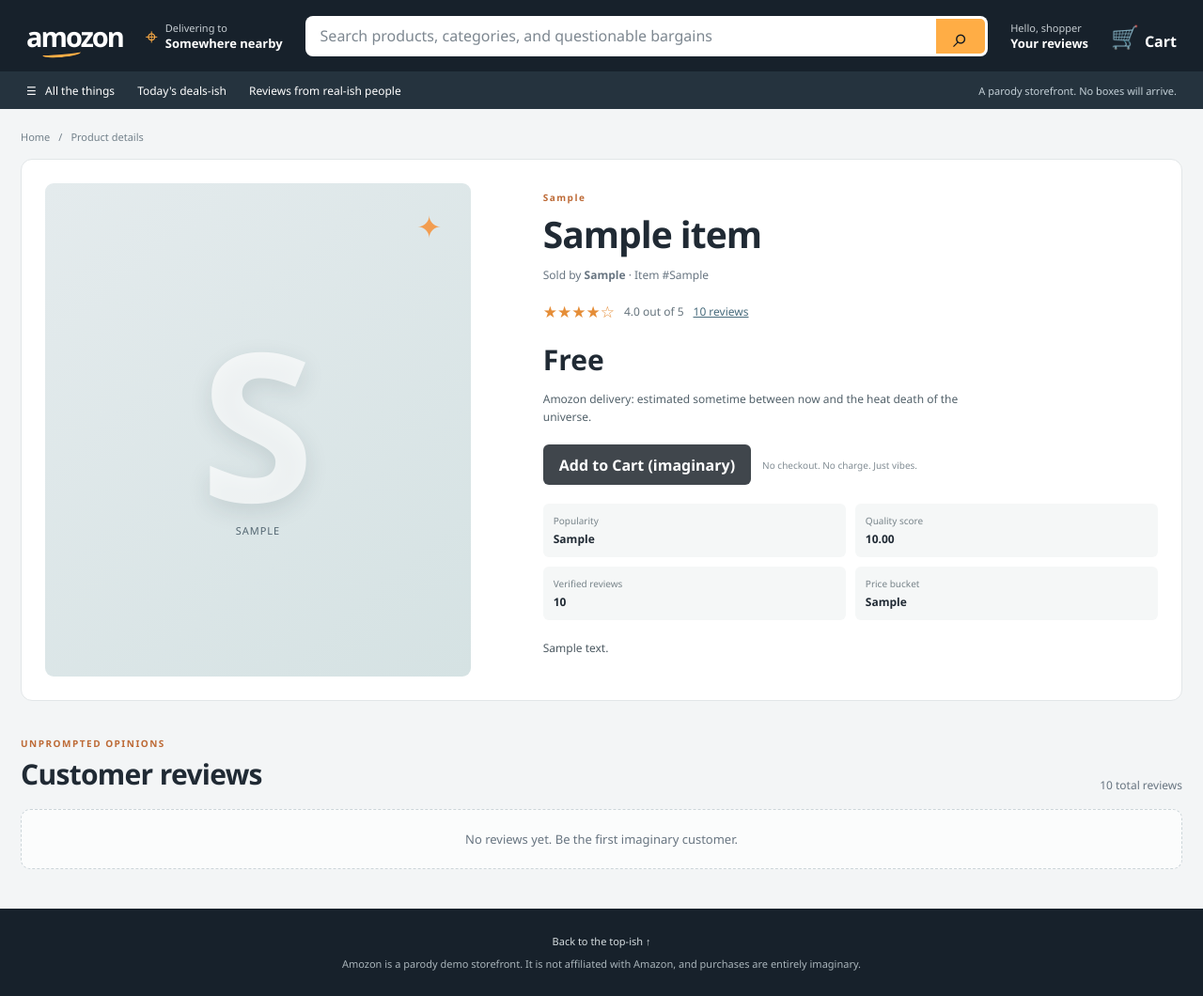
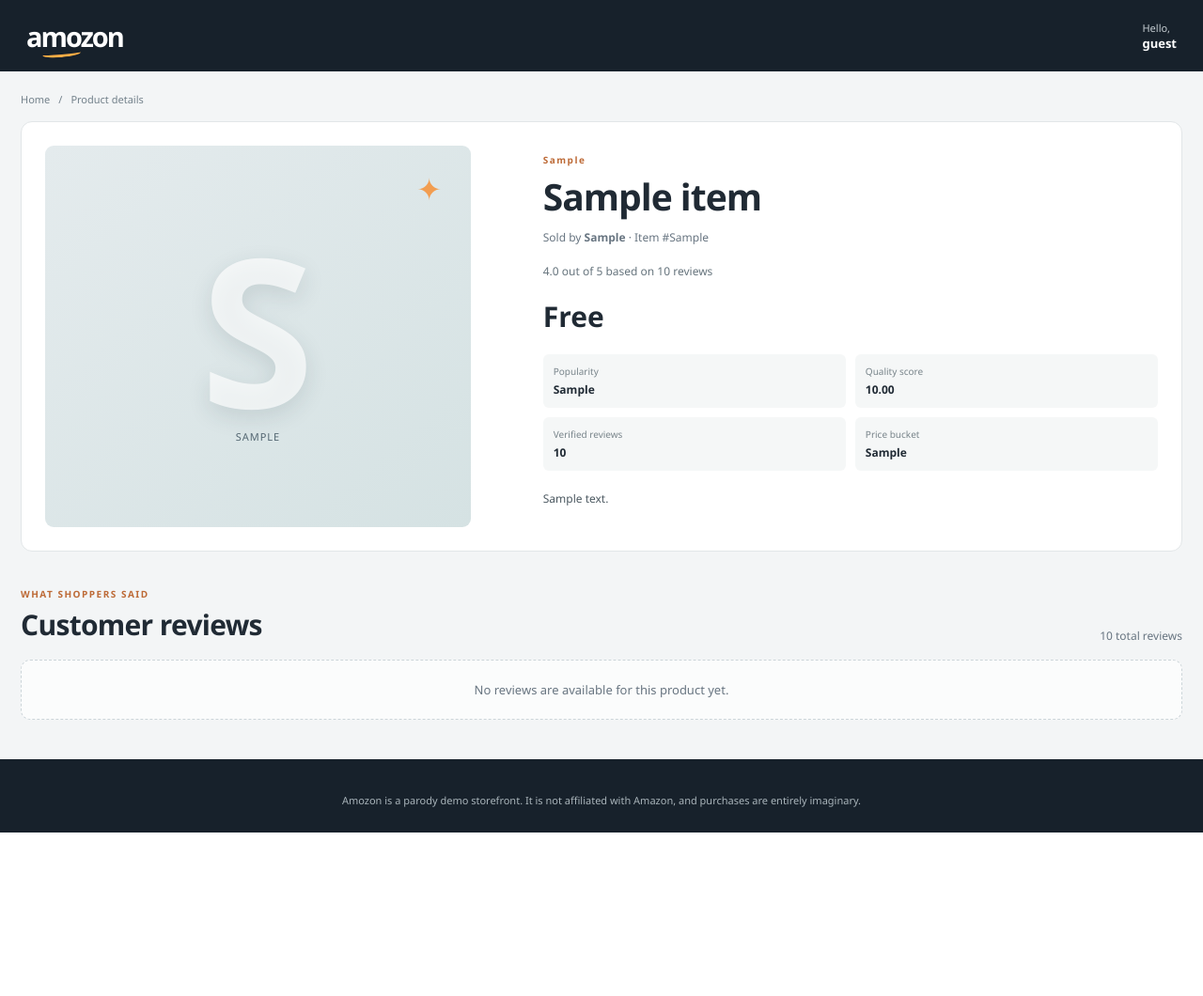
Before and after one commit to mariotey/amozon_frontend, a Django app: a page that uses store/templates/base.html in a window 1280 px wide. Shown: the whole page at 94% size. After the commit the page ends 886 px from the top, so only its background shows below. Run offline with Django 5.2, Linux system fonts and the light colour scheme; tables that the repository leaves empty hold one stand-in row (values such as "Sample post").

Commit message:
Updated webpage interface

```diff
--- a/store/static/store/styles.css
+++ b/store/static/store/styles.css
@@ -30,36 +30,18 @@ button, input, select { font: inherit; }
   border-bottom: 3px solid var(--orange); border-radius: 0 0 50% 50%;
   transform: rotate(-5deg);
 }
-.delivery-note { display: flex; align-items: center; gap: 8px; flex: 0 0 auto; }
-.delivery-icon { font-size: 23px; color: var(--orange); }
-.delivery-note small, .delivery-note strong, .header-link small, .header-link strong { display: block; }
-.delivery-note small, .header-link small { color: #c6cdd2; font-size: 11px; }
-.delivery-note strong, .header-link strong { font-size: 13px; }
-.search-form {
-  min-width: 180px; flex: 1; height: 43px; display: flex; overflow: hidden;
-  border: 3px solid transparent; border-radius: 8px; background: white;
+.account-area { display: flex; align-items: center; gap: 18px; margin-left: auto; flex: 0 0 auto; }
+.account-picker { min-width: 0; display: grid; align-items: center; white-space: nowrap; }
+.account-picker label, .account-picker > span { display: block; color: #c6cdd2; font-size: 11px; }
+.account-picker select {
+  max-width: 150px; padding: 2px 20px 2px 0; overflow: hidden; color: var(--white);
+  border: 0; background: transparent; font-size: 13px; font-weight: 700;
+  text-overflow: ellipsis; cursor: pointer;
 }
-.search-form:focus-within { border-color: var(--orange); }
-.search-form input { min-width: 0; flex: 1; padding: 0 13px; color: var(--ink); border: 0; outline: 0; }
-.search-form input::placeholder { color: #7d8790; }
-.search-form button {
-  width: 52px; border: 0; background: var(--orange); color: var(--navy-deep);
-  font-size: 29px; line-height: 1; cursor: pointer;
-}
-.header-link { text-decoration: none; flex: 0 0 auto; }
-.cart-link { text-decoration: none; display: flex; align-items: end; gap: 6px; }
-.cart-link span { font-size: 24px; }
-.subnav {
-  min-height: 40px; padding: 0 28px; display: flex; align-items: center; gap: 24px;
-  background: #25333e; font-size: 12px; max-width: 100%;
-}
-.subnav > a { text-decoration: none; white-space: nowrap; }
-.subnav > a:hover, .header-link:hover { color: var(--orange); }
-.subnav-tag { margin-left: auto; color: #c5d1d8; font-size: 11px; white-space: nowrap; }
-.user-picker { display: flex; align-items: center; gap: 7px; margin-left: auto; white-space: nowrap; }
-.subnav-tag + .user-picker { margin-left: 0; }
-.user-picker label { color: #d4dade; font-size: 11px; }
-.user-picker select { max-width: 175px; padding: 5px 8px; color: var(--white); border: 1px solid #53616a; border-radius: 4px; background: #25333e; }
+.account-picker select:focus-visible { outline: 2px solid var(--orange); outline-offset: 3px; }
+.account-picker option { color: var(--ink); background: var(--white); }
+.account-picker > strong { display: block; max-width: 150px; overflow: hidden; font-size: 13px; text-overflow: ellipsis; }
+.user-picker { min-width: 0; white-space: nowrap; }
 .page-shell { width: min(1320px, calc(100% - 44px)); margin: 0 auto; min-height: 75vh; }
 .hero {
   position: relative; min-height: 340px; margin: 24px 0 34px; overflow: hidden;
@@ -99,6 +81,7 @@ button, input, select { font: inherit; }
 .muted { color: var(--muted); font-size: 12px; }
 .recommendation-note { margin: -4px 0 15px; color: var(--muted); font-size: 12px; }
 .product-grid { display: grid; grid-template-columns: repeat(4, minmax(0, 1fr)); gap: 16px; }
+.product-grid.popular-product-grid { grid-template-columns: repeat(5, minmax(0, 1fr)); }
 .product-card { min-width: 0; overflow: hidden; display: flex; flex-direction: column; background: white; border: 1px solid #e8ebed; border-radius: 10px; box-shadow: 0 3px 12px #25323b08; }
 .product-card:hover { box-shadow: 0 9px 24px #25323b15; transform: translateY(-2px); transition: .18s ease; }
 .product-art {
@@ -115,7 +98,7 @@ button, input, select { font: inherit; }
 .product-category { margin: 0 0 6px; color: #78848c; font-size: 10px; text-transform: uppercase; letter-spacing: .7px; }
 .product-title { min-height: 40px; color: #273743; font-size: 14px; font-weight: 650; line-height: 1.4; text-decoration: none; }
 .product-title:hover, .review-product-link:hover { color: #ad572d; text-decoration: underline; }
-.product-rating { margin: 10px 0 5px; color: #e4872f; font-size: 13px; }.product-rating small { color: #65727b; font-size: 11px; }.rating-muted { color: #d9dedf; }
+.product-rating { display: flex; align-items: baseline; gap: 4px; margin: 10px 0 5px; color: #bd672e; font-size: 13px; }.product-rating small { color: #65727b; font-size: 11px; }
 .product-price { display: flex; align-items: start; gap: 2px; margin: 3px 0; color: #1e2a32; }.product-price span { padding-top: 3px; font-size: 12px; }.product-price strong { font-size: 21px; }
 .review-count { margin: 2px 0 10px; color: #748087; font-size: 10px; }
 .button-small { min-height: 33px; margin-top: auto; padding: 0 12px; color: #273743; border: 1px solid #d7dee1; background: #f8faf9; font-size: 11px; }.button-small:hover { border-color: #e59a50; background: #fff9ef; }
@@ -127,7 +110,7 @@ button, input, select { font: inherit; }
 .review-card { display: flex; gap: 15px; padding: 19px 0; border-bottom: 1px solid var(--line); }
 .review-product-mark { flex: 0 0 42px; width: 42px; height: 42px; display: grid; place-items: center; border-radius: 11px; color: #fff; background: linear-gradient(140deg, #334a56, #697e87); font-weight: 900; }
 .review-body { min-width: 0; }.review-meta { display: flex; flex-wrap: wrap; align-items: center; gap: 10px; color: #6c7780; font-size: 11px; }
-.review-stars { color: #e58d37; letter-spacing: 1px; }.verified-pill { padding: 3px 7px; border-radius: 20px; color: #4e6b58; background: #e7f0e8; font-size: 10px; }
+.verified-pill { padding: 3px 7px; border-radius: 20px; color: #4e6b58; background: #e7f0e8; font-size: 10px; }
 .review-product-link { display: inline-block; margin: 7px 0 0; color: #324652; font-size: 12px; font-weight: 700; text-decoration: none; }
 .review-body h3 { margin: 5px 0 4px; font-size: 14px; }.review-body p { margin: 5px 0 8px; color: #48545d; font-size: 13px; line-height: 1.6; }.review-body small { color: #818c93; font-size: 10px; }
 .pagination { display: flex; justify-content: center; align-items: center; gap: 18px; padding: 20px 0; color: var(--muted); font-size: 12px; }.pagination a { padding: 8px 12px; border: 1px solid var(--line); border-radius: 5px; background: #fff; text-decoration: none; }
@@ -137,7 +120,7 @@ button, input, select { font: inherit; }
 .detail-art-letter { color: #ffffffad; font-size: clamp(120px, 22vw, 220px); font-weight: 900; line-height: .95; text-shadow: 0 8px 24px #23343c20; }
 .detail-art-spark { position: absolute; top: 24px; right: 30px; color: #f29d50; font-size: 32px; }
 .detail-copy { padding: 8px 0; }.detail-copy h1 { margin: 0 0 8px; font-size: clamp(27px, 4vw, 39px); line-height: 1.15; letter-spacing: -1px; }
-.detail-byline { color: var(--muted); font-size: 12px; }.detail-rating { display: flex; flex-wrap: wrap; align-items: center; gap: 10px; margin: 19px 0; color: #66747d; font-size: 12px; }.detail-rating span { color: #e58d37; font-size: 17px; }.detail-rating a { color: #476b7c; }
+.detail-byline { color: var(--muted); font-size: 12px; }.detail-rating { display: flex; flex-wrap: wrap; align-items: center; gap: 10px; margin: 19px 0; color: #66747d; font-size: 12px; }.detail-rating a { color: #476b7c; }
 .detail-price { display: flex; align-items: start; gap: 3px; margin: 18px 0 7px; }.detail-price span { padding-top: 5px; }.detail-price strong { font-size: 30px; }
 .delivery-copy { max-width: 470px; color: #52616a; font-size: 12px; line-height: 1.6; }.detail-actions { display: flex; flex-wrap: wrap; align-items: center; gap: 12px; margin: 20px 0; }.detail-actions button:disabled { opacity: .8; cursor: not-allowed; }.detail-actions span { color: #818c93; font-size: 10px; }
 .detail-facts { display: grid; grid-template-columns: repeat(2, minmax(0, 1fr)); gap: 10px; margin: 20px 0; }.detail-facts div { padding: 11px; border-radius: 6px; background: #f5f7f7; }.detail-facts dt { color: #78848a; font-size: 10px; }.detail-facts dd { margin: 4px 0 0; font-size: 12px; font-weight: 700; }
@@ -146,16 +129,16 @@ button, input, select { font: inherit; }
 .visually-hidden { position: absolute; width: 1px; height: 1px; padding: 0; margin: -1px; overflow: hidden; clip: rect(0, 0, 0, 0); white-space: nowrap; border: 0; }
 
 @media (max-width: 950px) {
-  .header-main { gap: 15px; padding: 12px 18px; }.delivery-note { display: none; }
-  .subnav { gap: 16px; padding: 0 18px; }.subnav-tag { display: none; }.user-picker { margin-left: auto; }
+  .header-main { gap: 15px; padding: 12px 18px; }
+  .account-area { gap: 12px; }.account-picker select { max-width: 180px; }
+  .product-grid.popular-product-grid { grid-template-columns: repeat(5, minmax(180px, 1fr)); overflow-x: auto; padding-bottom: 8px; }
   .product-grid { grid-template-columns: repeat(3, minmax(0, 1fr)); }
 }
 @media (max-width: 650px) {
   .header-main { flex-wrap: wrap; gap: 11px 15px; padding: 11px 14px; }
-  .brand-name { font-size: 25px; }.account-link { margin-left: auto; }.account-link small { display: none; }.cart-link { display: none; }
-  .search-form { order: 2; flex-basis: 100%; }.subnav { gap: 13px; overflow-x: auto; padding: 0 14px; }.subnav > a { font-size: 11px; }.subnav > a:nth-of-type(3) { display: none; }
-  .user-picker { display: none; }
+  .brand-name { font-size: 25px; }.account-area { gap: 9px; }.account-picker select { max-width: min(55vw, 220px); font-size: 12px; }
   .page-shell { width: calc(100% - 26px); }
+  .product-grid.popular-product-grid { grid-template-columns: repeat(5, minmax(155px, 1fr)); }
   .hero { min-height: 370px; margin: 13px 0 25px; padding: 27px 22px; align-items: flex-start; border-radius: 11px; }
   .hero-copy { max-width: 90%; }.hero h1 { font-size: clamp(34px, 10vw, 48px); }.hero-copy > p:not(.eyebrow) { max-width: 280px; font-size: 13px; }
   .hero-art { width: 48%; height: 50%; top: auto; bottom: 12px; opacity: .75; }.hero-package { width: 100px; height: 97px; font-size: 23px; }
--- a/store/templates/base.html
+++ b/store/templates/base.html
@@ -11,46 +11,33 @@
 <body>
   <header class="site-header">
     <div class="header-main">
-      <a class="brand" href="{% url 'home' %}" aria-label="Amozon home">
+      <a class="brand" href="{% url 'home' %}?user_id={{ current_user_id|urlencode }}" aria-label="Amozon home">
         <span class="brand-name">amozon</span><span class="brand-smile" aria-hidden="true"></span>
       </a>
-      <div class="delivery-note">
-        <span class="delivery-icon" aria-hidden="true">⌖</span>
-        <span><small>Delivering to</small><strong>Somewhere nearby</strong></span>
+      <div class="account-area">
+        {% if users %}
+        <form class="user-picker account-picker" method="get" action="{% url 'home' %}">
+          <label for="user-picker">Hello,</label>
+          <select id="user-picker" name="user_id" aria-label="Select shopper" onchange="this.form.submit()">
+            {% for user in users %}
+              <option value="{{ user.user_id }}" {% if user.user_id|stringformat:"s" == current_user_id %}selected{% endif %}>{{ user.user_id }}</option>
+            {% endfor %}
+          </select>
+        </form>
+        {% else %}
+        <div class="user-picker account-picker">
+          <span>Hello,</span>
+          <strong>{{ current_user_id|default:"guest" }}</strong>
+        </div>
+        {% endif %}
       </div>
-      <form class="search-form" action="{% url 'home' %}" method="get" role="search">
-        <input type="hidden" name="user_id" value="{{ current_user_id }}">
-        <label class="visually-hidden" for="site-search">Search Amozon</label>
-        <input id="site-search" type="search" name="q" value="{{ search_query|default:'' }}" placeholder="Search products, categories, and questionable bargains">
-        <button type="submit" aria-label="Search">⌕</button>
-      </form>
-      <a class="header-link account-link" href="#reviews"><small>Hello, shopper</small><strong>Your reviews</strong></a>
-      <a class="cart-link" href="#recommendations"><span aria-hidden="true">🛒</span><strong>Cart</strong></a>
     </div>
-    <nav class="subnav" aria-label="Main navigation">
-      <a href="#recommendations">☰ &nbsp; All the things</a>
-      <a href="#recommendations">Today's deals-ish</a>
-      <a href="#reviews">Reviews from real-ish people</a>
-      <span class="subnav-tag">A parody storefront. No boxes will arrive.</span>
-      {% if users %}
-      <form class="user-picker" method="get" action="{% url 'home' %}">
-        {% if search_query %}<input type="hidden" name="q" value="{{ search_query }}">{% endif %}
-        <label for="user-picker">Browsing as</label>
-        <select id="user-picker" name="user_id" onchange="this.form.submit()">
-          {% for user in users %}
-            <option value="{{ user.user_id }}" {% if user.user_id|stringformat:"s" == current_user_id %}selected{% endif %}>{{ user.user_id }}</option>
-          {% endfor %}
-        </select>
-      </form>
-      {% endif %}
-    </nav>
   </header>
 
   <main class="page-shell">
     {% block content %}{% endblock %}
   </main>
   <footer class="site-footer">
-    <a href="{% url 'home' %}">Back to the top-ish ↑</a>
     <p>Amozon is a parody demo storefront. It is not affiliated with Amazon, and purchases are entirely imaginary.</p>
   </footer>
 </body>
--- a/store/templates/product.html
+++ b/store/templates/product.html
@@ -14,15 +14,13 @@
     <h1>{{ item.item_title|default:item.parent_asin }}</h1>
     <p class="detail-byline">Sold by <strong>{{ item.store|default:"Amozon Marketplace" }}</strong> · Item #{{ item.parent_asin }}</p>
     {% if item.avg_rating %}
-      <div class="detail-rating"><span>★★★★☆</span> {{ item.avg_rating|floatformat:1 }} out of 5 <a href="#product-reviews">{{ item.num_reviews|default:0 }} reviews</a></div>
+      <div class="detail-rating">{{ item.avg_rating|floatformat:1 }} out of 5 based on {{ item.num_reviews|default:0 }} reviews</div>
     {% endif %}
     <div class="detail-price">
       {% if item.is_free %}<strong>Free</strong>
-      {% elif item.price %}<span>$</span><strong>{{ item.price|floatformat:2 }}</strong>
+      {% elif item.price > 0 %}<span>$</span><strong>{{ item.price|floatformat:2 }}</strong>
       {% else %}<strong>Price not listed</strong>{% endif %}
     </div>
-    <p class="delivery-copy">Amozon delivery: estimated sometime between now and the heat death of the universe.</p>
-    <div class="detail-actions"><button class="button button-dark" type="button" disabled title="This parody demo does not process orders">Add to Cart (imaginary)</button><span>No checkout. No charge. Just vibes.</span></div>
     <dl class="detail-facts">
       {% if item.popularity_segment %}<div><dt>Popularity</dt><dd>{{ item.popularity_segment }}</dd></div>{% endif %}
       {% if item.quality_score %}<div><dt>Quality score</dt><dd>{{ item.quality_score|floatformat:2 }}</dd></div>{% endif %}
@@ -32,21 +30,30 @@
     {% if item.description %}<p class="detail-description">{{ item.description|truncatewords:100 }}</p>{% endif %}
   </div>
 </section>
+{% else %}
+<section class="empty-state not-found"><span aria-hidden="true">?</span><h1>Product details unavailable</h1><p>This item isn't in the local catalog, but its reviews may still be available below.</p><a class="button button-dark" href="{% url 'home' %}?user_id={{ current_user_id|urlencode }}">Back to recommendations</a></section>
+{% endif %}
 
 <section class="section-block detail-reviews" id="product-reviews" aria-labelledby="product-reviews-heading">
-  <div class="section-heading"><div><p class="eyebrow">UNPROMPTED OPINIONS</p><h2 id="product-reviews-heading">Customer reviews</h2></div><span class="muted">{{ item.num_reviews|default:0 }} total reviews</span></div>
+  <div class="section-heading">
+    <div><p class="eyebrow">WHAT SHOPPERS SAID</p><h2 id="product-reviews-heading">Customer reviews</h2></div>
+    {% if item %}<span class="muted">{{ item.num_reviews|default:0 }} total reviews</span>{% endif %}
+  </div>
   {% for review in item_reviews %}
     <article class="review-card">
       <div class="review-product-mark" aria-hidden="true">A</div>
       <div class="review-body">
-        <div class="review-meta"><span class="review-stars">★ ★ ★ ★ ★</span><span>{{ review.review_rating }} / 5</span></div>
+        <div class="review-meta">
+          <span>{{ review.review_rating }} / 5</span>
+          {% if review.verified_purchase %}<span class="verified-pill">Verified purchase</span>{% endif %}
+        </div>
         {% if review.review_title %}<h3>{{ review.review_title }}</h3>{% endif %}
-        <p>{{ review.review_text|default:"No written review, but the rating speaks in its own way."|truncatewords:60 }}</p>
-        <small>By {{ review.user_id }} · {{ review.review_datetime|date:"M j, Y" }}</small>
+        <p>{{ review.review_text|default:"No written review was provided."|truncatewords:60 }}</p>
+        <small>By {{ review.user_id }}{% if review.review_datetime %} · {{ review.review_datetime|date:"M j, Y" }}{% endif %}</small>
       </div>
     </article>
   {% empty %}
-    <div class="empty-state compact-empty"><p>No reviews yet. Be the first imaginary customer.</p></div>
+    <div class="empty-state compact-empty"><p>No reviews are available for this product yet.</p></div>
   {% endfor %}
   {% if page_obj.paginator.num_pages > 1 %}
     <nav class="pagination" aria-label="Review pages">
@@ -56,7 +63,4 @@
     </nav>
   {% endif %}
 </section>
-{% else %}
-<section class="empty-state not-found"><span aria-hidden="true">?</span><h1>That product wandered off</h1><p>We couldn't find that item in the Amozon catalog.</p><a class="button button-dark" href="{% url 'home' %}">Back to the storefront</a></section>
-{% endif %}
 {% endblock %}
--- a/store/views.py
+++ b/store/views.py
@@ -2,10 +2,9 @@ from django.shortcuts import render
 from django.core.paginator import Paginator
 from .data.data_loader import (
     get_item,
+    get_popular_items,
     get_reviews_by_item,
-    get_reviews_by_user,
     get_sliced_users,
-    search_items,
 )
 from .models import Item
 from .recommendations import RecommendationServiceError, get_recommendations
@@ -18,25 +17,14 @@ def home(request):
 
     default_user_id = users[0]["user_id"] if users else ""
     current_user_id = request.GET.get("user_id") or default_user_id
-    query = request.GET.get("q", "").strip()
-
-    current_user_reviews = get_reviews_by_user(current_user_id) if current_user_id else []
-
-    paginator = Paginator(current_user_reviews, 5)  # 5 reviews per page
-    page_number = request.GET.get("page", 1)
-    page_obj = paginator.get_page(page_number)
 
     context = {
         'users': users,
         'current_user_id': current_user_id,
-        'current_recent_reviews': page_obj,
-        'page_obj': page_obj,
-        'search_query': query,
+        'popular_items': get_popular_items(),
     }
 
-    if query:
-        context["search_results"] = search_items(query)
-    elif current_user_id:
+    if current_user_id:
         try:
             recommendation_response = get_recommendations(current_user_id)
             item_ids = [entry["parent_asin"] for entry in recommendation_response["items"]]
@@ -44,22 +32,26 @@ def home(request):
                 item.parent_asin: item
                 for item in Item.objects.filter(parent_asin__in=item_ids)
             }
-            context["recommendations"] = [
-                {
-                    **entry,
-                    **(
-                        {
-                            "item_title": catalog_items[entry["parent_asin"]].item_title,
-                            "main_category": catalog_items[entry["parent_asin"]].main_category,
-                            "price": catalog_items[entry["parent_asin"]].price,
-                            "is_free": catalog_items[entry["parent_asin"]].is_free,
-                        }
-                        if entry["parent_asin"] in catalog_items
-                        else {}
-                    ),
-                }
-                for entry in recommendation_response["items"]
-            ]
+            recommendation_cards = []
+            for entry in recommendation_response["items"]:
+                card = entry.copy()
+                catalog_item = catalog_items.get(entry["parent_asin"])
+                if catalog_item:
+                    for field in (
+                        "item_title",
+                        "main_category",
+                        "price",
+                        "is_free",
+                        "avg_rating",
+                        "num_reviews",
+                        "num_verified_reviews",
+                        "quality_score",
+                    ):
+                        value = getattr(catalog_item, field)
+                        if value is not None:
+                            card[field] = value
+                recommendation_cards.append(card)
+            context["recommendations"] = recommendation_cards
             context["recommendation_engine"] = recommendation_response.get("engine_used")
             context["recommendation_reason"] = recommendation_response.get("reason")
         except RecommendationServiceError:
@@ -77,10 +69,8 @@ def product(request, item_id):
 
     item = get_item(item_id)
     item_reviews = get_reviews_by_item(item_id)
-
-    paginator = Paginator(item_reviews, 5)
-    page_number = request.GET.get('page', 1)
-    page_obj = paginator.get_page(page_number)
+    paginator = Paginator(item_reviews, 10)
+    page_obj = paginator.get_page(request.GET.get("page", 1))
 
     return render(request, 'product.html', {
         'item': item,
```
Also changed, not shown: store/data/data_loader.py (+9 -15 lines), store/templates/home.html (+14 -68 lines), store/templates/partials/product_card.html (+2 -5 lines), store/tests.py (+78 -17 lines).
